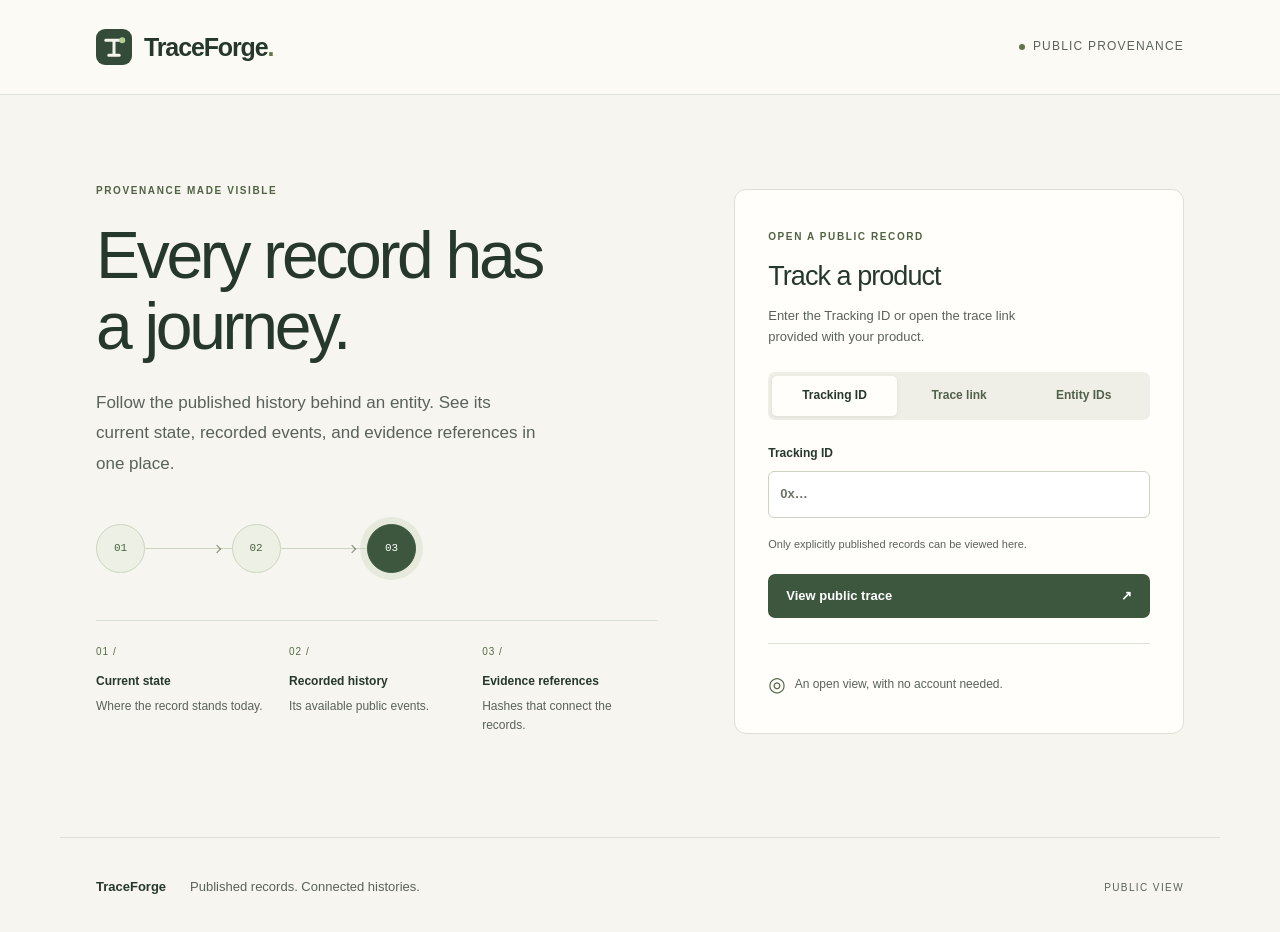
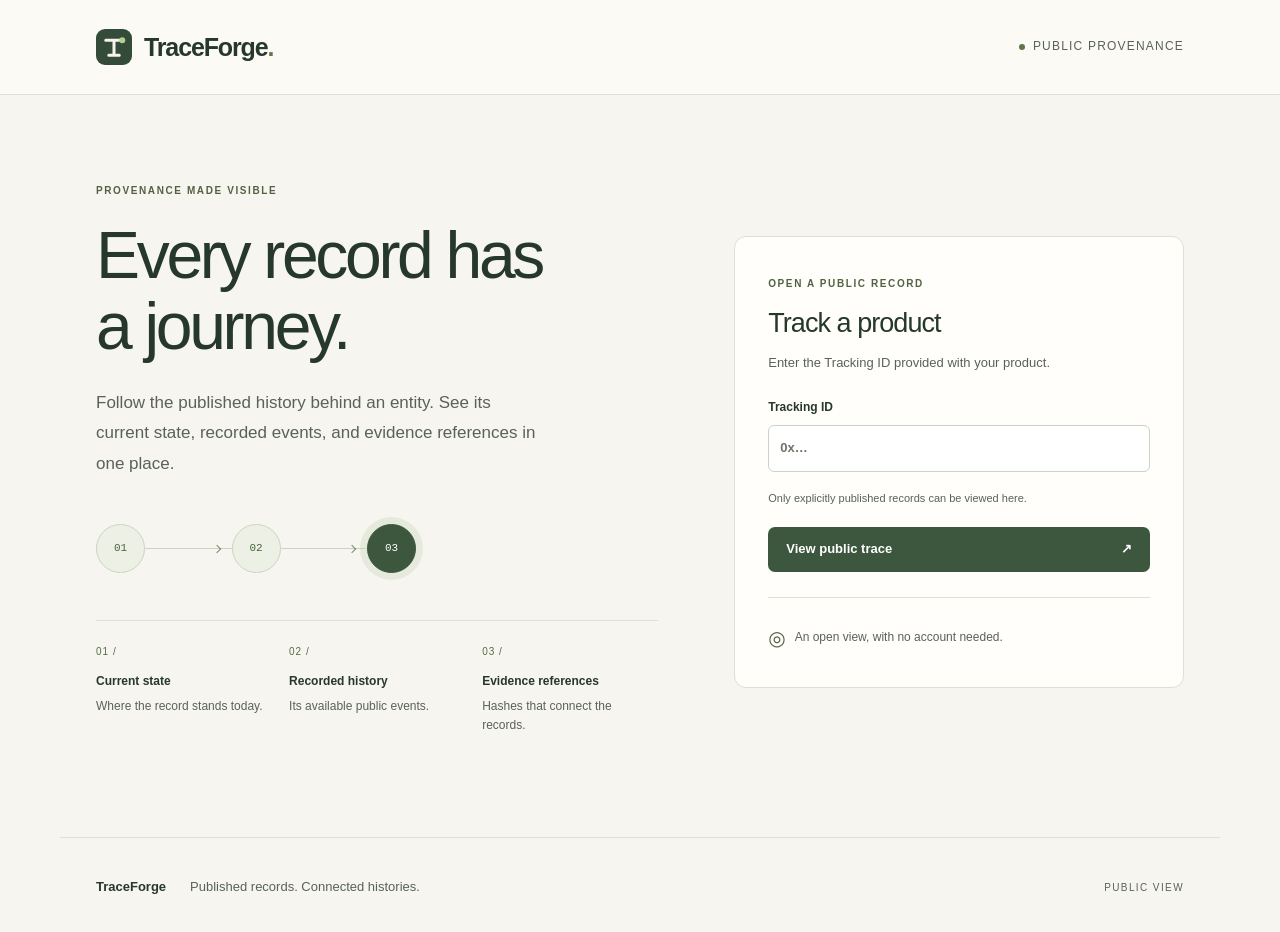
Before and after one commit to aididalam/traceforge-ui, a Next.js app: page / in a window 1280 px wide. Shown: the top 932 px of the page. Built offline with nearby package versions, Linux system fonts and the light colour scheme.

Commit message:
ui: simplify lookup to Tracking ID only

```diff
--- a/src/app/globals.css
+++ b/src/app/globals.css
@@ -46,9 +46,7 @@ code, .mono { font-family: ui-monospace, SFMono-Regular, Menlo, Consolas, monosp
 .lookup-card { padding: 33px; }
 .lookup-card h2 { font-size: 27px; margin-top: 14px; margin-bottom: 14px; }
 .lookup-card > p { font-size: 13px; max-width: 300px; }
-.lookup-modes { display: flex; padding: 4px; background: #efefe7; border-radius: 7px; margin: 24px 0; }
-.lookup-modes button { flex: 1; border: 0; border-radius: 5px; background: transparent; min-height: 40px; color: #52614b; font-size: 12px; font-weight: 600; }
-.lookup-modes button[aria-pressed=true] { background: var(--white); box-shadow: 0 1px 4px #26382c17; color: var(--ink); }
+.lookup-card form { margin-top: 24px; }
 .input-label { display: block; font-size: 12px; font-weight: 600; margin-bottom: 18px; }
 input { width: 100%; border: 1px solid #cbd4c4; background: white; color: var(--ink); border-radius: 6px; padding: 12px 11px; margin-top: 8px; min-height: 46px; font-size: 13px; }
 input::placeholder { color: #6c7568; }
--- a/src/components/lookup.tsx
+++ b/src/components/lookup.tsx
@@ -4,25 +4,19 @@ import { useState } from "react";
 import type { FormEvent } from "react";
 import { useRouter } from "next/navigation";
 import { Heading } from "./display";
-import { parseTraceLink, publicOrigin, tracePath, trackingPath } from "../lib/urls";
+import { trackingPath } from "../lib/urls";
 
 export function Lookup() {
   const router = useRouter();
-  const [mode, setMode] = useState<"tracking" | "link" | "ids">("tracking");
   const [tracking, setTracking] = useState("");
-  const [link, setLink] = useState("");
-  const [tenant, setTenant] = useState("");
-  const [entity, setEntity] = useState("");
   const [error, setError] = useState("");
   const submit = (event: FormEvent<HTMLFormElement>) => {
     event.preventDefault();
     try {
-      const current = window.location.origin;
-      const approved = process.env.NEXT_PUBLIC_SITE_ORIGIN ? publicOrigin(process.env.NEXT_PUBLIC_SITE_ORIGIN, true) : current;
-      const path = mode === "tracking" ? trackingPath(tracking.trim()) : mode === "ids" ? tracePath(tenant.trim(), entity.trim()) : parseTraceLink(link, [current, approved], true);
+      const path = trackingPath(tracking.trim());
       setError("");
       router.push(path);
-    } catch { setError(mode === "tracking" ? "Enter a complete Tracking ID: 0x followed by 64 hexadecimal characters." : mode === "ids" ? "Enter both complete IDs: 0x followed by 64 hexadecimal characters." : "Enter a complete trace link from this site, without credentials, query parameters or a fragment."); }
+    } catch { setError("Enter a complete Tracking ID: 0x followed by 64 hexadecimal characters."); }
   };
   return <div className="home-grid">
     <section className="home-intro"><span className="eyebrow">PROVENANCE MADE VISIBLE</span>
@@ -34,16 +28,9 @@ export function Lookup() {
         <div><span className="feature-number">03 /</span><strong>Evidence references</strong><p>Hashes that connect the records.</p></div></div>
     </section>
     <section className="lookup-card panel" aria-labelledby="lookup-heading"><span className="eyebrow">OPEN A PUBLIC RECORD</span><h2 id="lookup-heading">Track a product</h2>
-      <p>Enter the Tracking ID or open the trace link provided with your product.</p>
-      <div className="lookup-modes" aria-label="Lookup method">
-        <button type="button" aria-pressed={mode === "tracking"} onClick={() => { setMode("tracking"); setError(""); }}>Tracking ID</button>
-        <button type="button" aria-pressed={mode === "link"} onClick={() => { setMode("link"); setError(""); }}>Trace link</button>
-        <button type="button" aria-pressed={mode === "ids"} onClick={() => { setMode("ids"); setError(""); }}>Entity IDs</button>
-      </div>
+      <p>Enter the Tracking ID provided with your product.</p>
       <form onSubmit={submit}>
-        {mode === "tracking" ? <label className="input-label">Tracking ID<input name="trackingId" value={tracking} onChange={event => setTracking(event.target.value)} required maxLength={66} placeholder="0x…" autoComplete="off" spellCheck={false} aria-describedby={error ? "lookup-error" : "lookup-hint"}/></label> : mode === "link" ? <label className="input-label">Trace link<input type="url" name="traceLink" value={link} onChange={event => setLink(event.target.value)} required maxLength={1024} placeholder="https://…/track/0x…" autoComplete="off" spellCheck={false} aria-describedby={error ? "lookup-error" : "lookup-hint"}/></label> :
-          <><label className="input-label">Tenant ID<input name="tenantId" value={tenant} onChange={event => setTenant(event.target.value)} required maxLength={66} placeholder="0x…" autoComplete="off" spellCheck={false} aria-describedby={error ? "lookup-error" : "lookup-hint"}/></label>
-            <label className="input-label">Entity ID<input name="entityId" value={entity} onChange={event => setEntity(event.target.value)} required maxLength={66} placeholder="0x…" autoComplete="off" spellCheck={false} aria-describedby={error ? "lookup-error" : "lookup-hint"}/></label></>}
+        <label className="input-label">Tracking ID<input name="trackingId" value={tracking} onChange={event => setTracking(event.target.value)} required maxLength={66} placeholder="0x…" autoComplete="off" spellCheck={false} aria-describedby={error ? "lookup-error" : "lookup-hint"}/></label>
         <p id="lookup-hint" className="input-hint">Only explicitly published records can be viewed here.</p>
         {error && <p id="lookup-error" className="form-error" role="alert">{error}</p>}
         <button className="button primary lookup-submit" type="submit">View public trace <span aria-hidden="true">↗</span></button>
```
Also changed, not shown: 2 other files (tests, documents, lock files or other folders).
